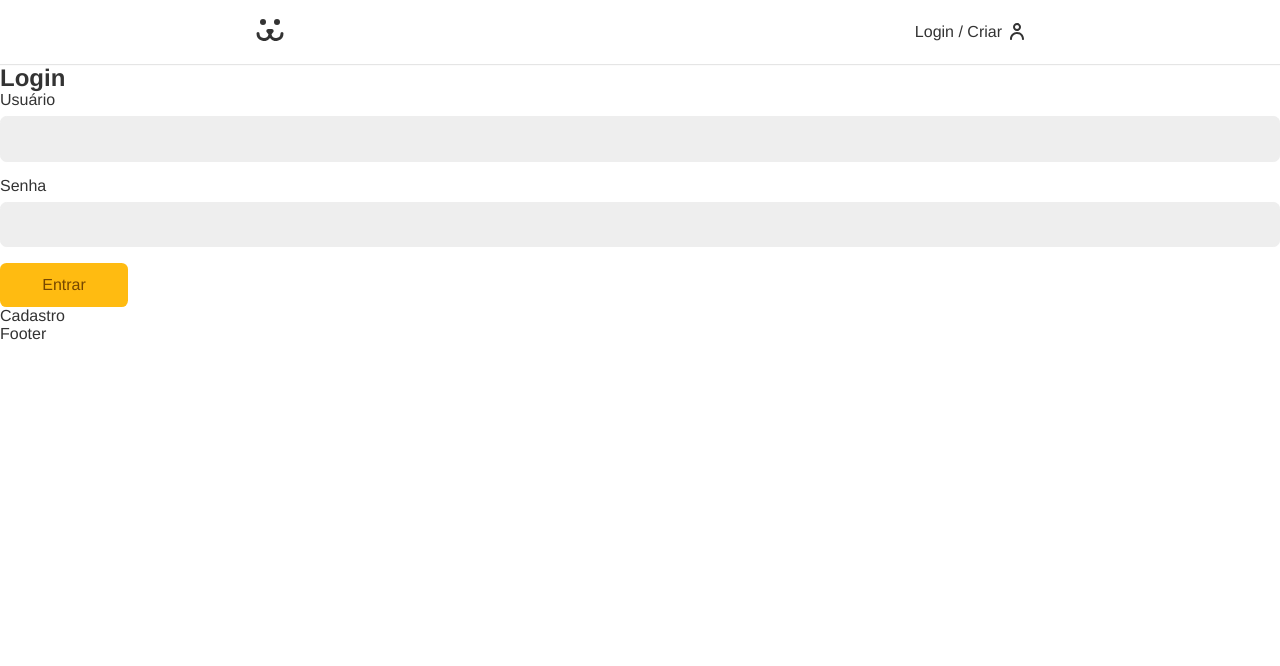
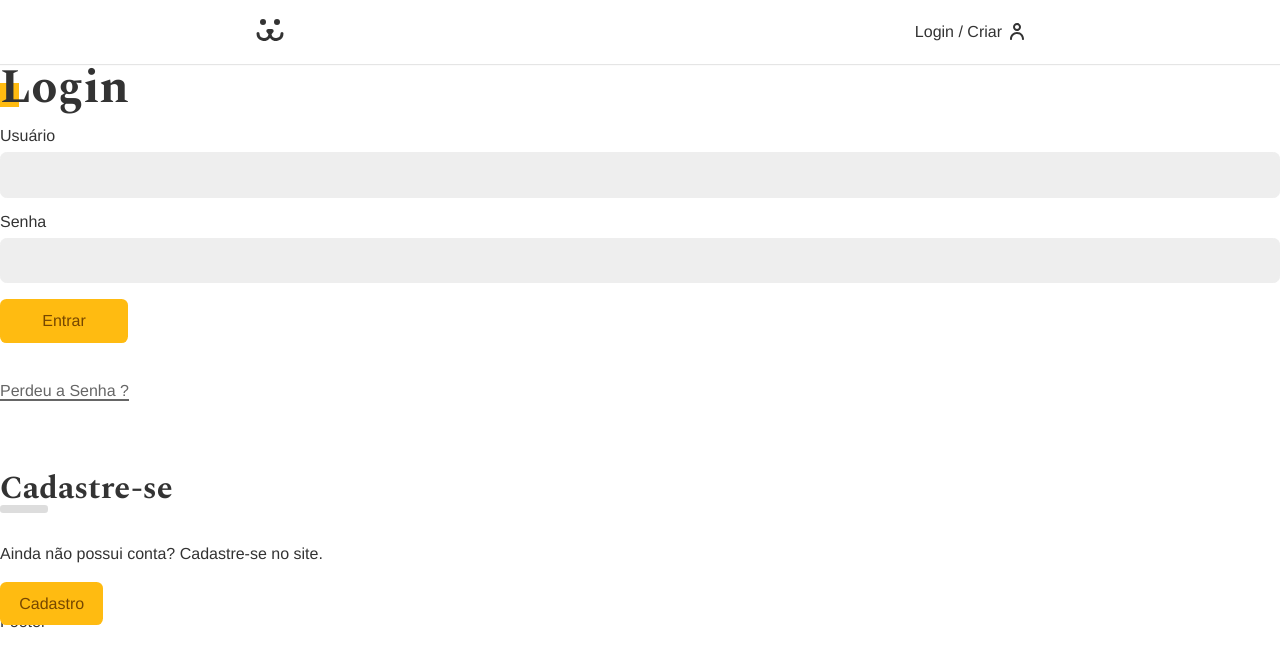
Before and after one commit to samuellsantos/Dogs-SocialMedia, a React (Vite) app: page /login in a window 1280 px wide. Shown: the top 666 px of the page. Built offline with nearby package versions, Linux system fonts and the light colour scheme.

Commit message:
Estilizando a pagina de login e adicionando botoes para 'esqueceu a senha' e 'cadastro'

```diff
--- a/src/App.css
+++ b/src/App.css
@@ -1,3 +1,4 @@
+@import url('https://fonts.googleapis.com/css2?family=Spectral:wght@700&display=swap');
 *{
   padding: 0;
   margin: 0;
@@ -30,3 +31,35 @@
   padding: 0 1rem;
   margin: 0 auto;
 }
+
+.title {
+  font-family: var(--type-second);
+  font-size: 3rem;
+  margin: 1rem 0;
+  line-height: 1;
+  position: relative;
+  z-index: 1;
+}
+.title::after {
+  content: '';
+  display: block;
+  width: 1.5rem;
+  height: 1.5rem;
+  background: #fb1;
+  position: absolute;
+  bottom: 5px ;
+  left: -5px;
+  z-index: -1;
+}
+
+.animeLeft {
+  opacity: 0;
+  transform: translateX(-20px);
+  animation: animeLeft .3s forwards
+}
+@keyframes animeLeft {
+    to {
+      opacity: 1;
+      transform: initial;
+    }
+}
--- /dev/null
+++ b/src/Components/Helper/Error.jsx
@@ -0,0 +1,6 @@
+import React from 'react';
+
+export const Error = ({ error }) => {
+  if (!error) return null;
+  return <p style={{ color: '#f31', margin: '1rem 0' }}>{error}</p>;
+};
--- a/src/Components/Login/LoginForm.jsx
+++ b/src/Components/Login/LoginForm.jsx
@@ -4,6 +4,9 @@
 import { Button } from '../Form/Button/Button';
 import { Input } from '../Form/Input/Input';
 import { UserContext } from '../../UserContext';
+import { Error } from '../Helper/Error';
+import styles from './LoginForm.module.css';
+import stylesBtn from '../../Components/Form/Button/Button.module.css';
 
 export const LoginForm = () => {
   const username = useForm();
@@ -18,9 +21,9 @@
     }
   }
   return (
-    <section>
-      <h1>Login</h1>
-      <form action="" onSubmit={handleSubmit}>
+    <section className="animeLeft">
+      <h1 className="title">Login</h1>
+      <form className={styles.form} onSubmit={handleSubmit}>
         <Input
           label="Usuário"
           id="usuario"
@@ -40,10 +43,18 @@
         ) : (
           <Button>Entrar</Button>
         )}
-
-        {error && <p>{error}</p>}
+        <Error error={error} />
       </form>
-      <Link to="/login/criar">Cadastro</Link>
+      <Link to="/login/perdeu" className={styles.perdeu}>
+        Perdeu a Senha ?
+      </Link>
+      <div className={styles.cadastro}>
+        <h2 className={styles.subtitle}>Cadastre-se</h2>
+        <p>Ainda não possui conta? Cadastre-se no site.</p>
+        <Link className={stylesBtn.button} to="/login/criar">
+          Cadastro
+        </Link>
+      </div>
     </section>
   );
 };
--- /dev/null
+++ b/src/Components/Login/LoginForm.module.css
@@ -0,0 +1,39 @@
+.form {
+  margin-bottom: 2rem;
+}
+
+.perdeu {
+  display: inline-block;
+  color: #666;
+  padding: .5rem 0;
+  line-height: 1;
+}
+.perdeu::after {
+  content: '';
+  height: 2px;
+  width: 100%;
+  background: currentColor;
+  display: block;
+}
+
+.cadastro {
+  margin-top: 4rem;
+}
+
+.cadastro p {
+  margin: 2rem 0;
+}
+
+.subtitle {
+  font-family: var(--type-second);
+  line-height: 1;
+  font-size: 2rem;
+}
+.subtitle::after {
+  content: '';
+  display: block;
+  background: #ddd;
+  height: .5rem;
+  width: 3rem;
+  border-radius: .2rem;
+}
--- a/src/UserContext.jsx
+++ b/src/UserContext.jsx
@@ -43,7 +43,7 @@
       const { token } = await tokenRes.json();
       window.localStorage.setItem('token', token);
       await getUser(token);
-      /* navigate('/conta'); */
+      navigate('/conta');
     } catch (err) {
       setError(err.message);
       setLogin(false);
```
